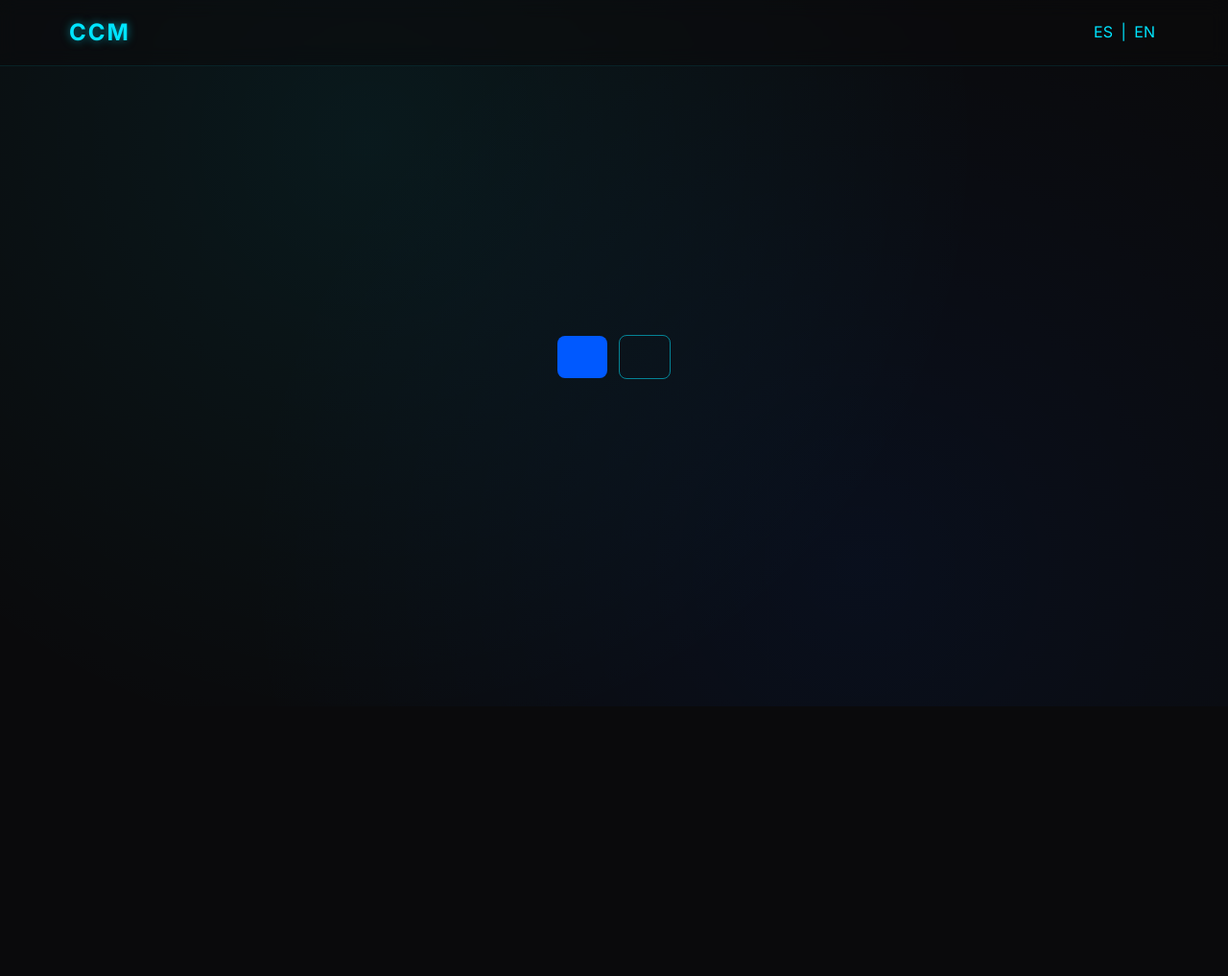
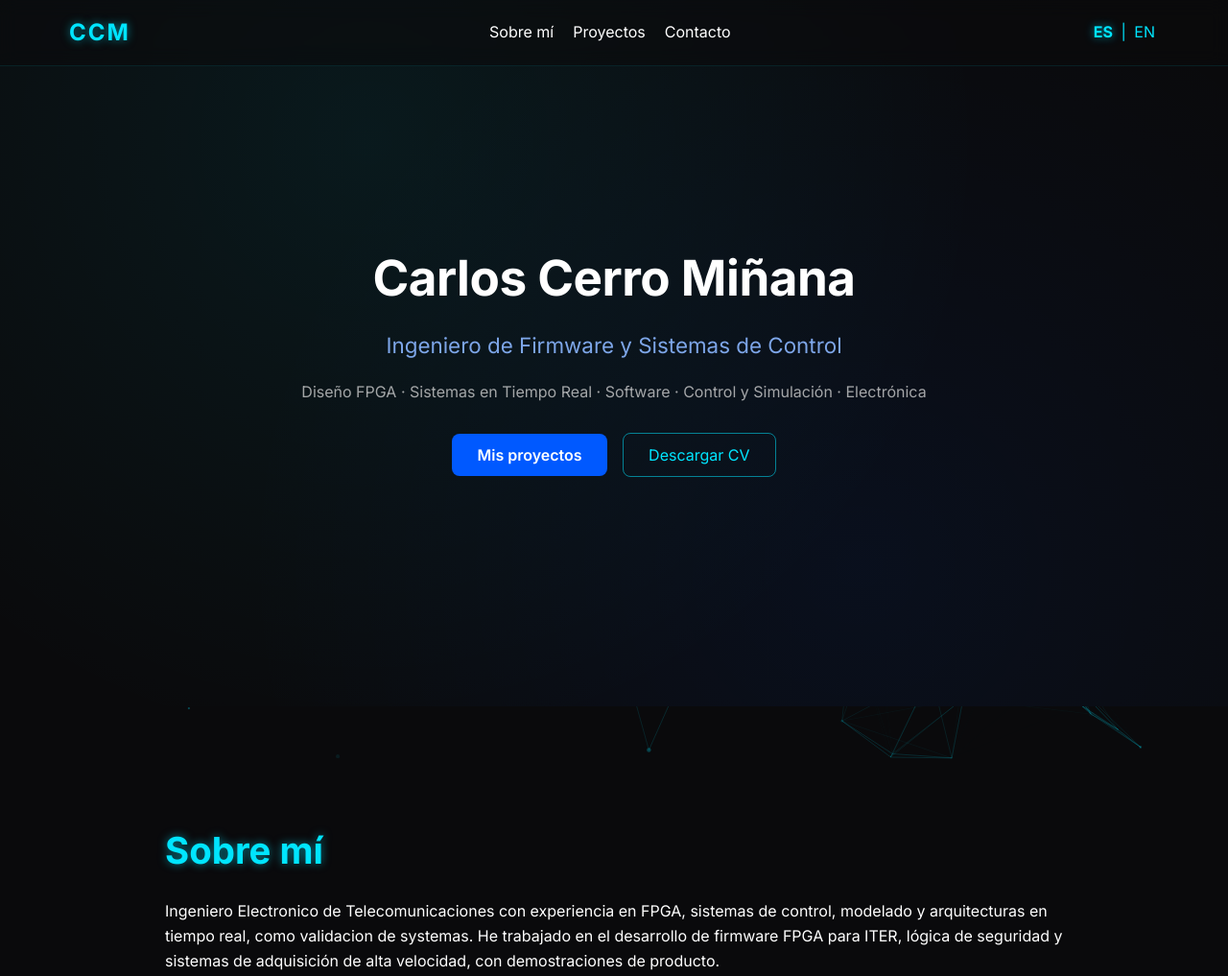
Before and after one commit to cerroca/cerroca.github.io, a plain HTML site: page index.html in a window 1280 px wide. Shown: the top 1017 px of the page at 96% size. Drawn offline with nearby package versions, Linux system fonts and the light colour scheme.

Commit message:
working version

```diff
--- a/assets/css/style.css
+++ b/assets/css/style.css
@@ -275,11 +275,11 @@ body {
    RESPONSIVE
 ========================================= */
 @media (max-width: 780px) {
-    .hero-content .title {
+    .hero-title {
         font-size: 2.8rem;
     }
 
-    .hero-content .subtitle {
+    .hero-subtitle {
         font-size: 1.4rem;
     }
 }
--- a/assets/js/main.js
+++ b/assets/js/main.js
@@ -1,14 +1,6 @@
 /* =============================================
-   LANGUAGE SYSTEM ES / EN
+   LANGUAGE SYSTEM ES / EN + UI behavior
 ============================================= */
-const es = document.getElementById("lang-es");
-const en = document.getElementById("lang-en");
-
-if (es && en) {
-  es.classList.remove("lang-active");
-  en.classList.remove("lang-active");
-  document.getElementById("lang-" + lang).classList.add("lang-active");
-}
 
 const translations = {
     es: {
@@ -17,8 +9,8 @@ const translations = {
         contact_link: "Contacto",
 
         hero_title: "Carlos Cerro Miñana",
-        hero_subtitle: "Ingeniero de Firmeware y Sistemas de Control",
-        hero_tagline: "Diseño FPGA · Sistemas en Tiempo Real · Software · Control y Simulación · Electronica",
+        hero_subtitle: "Ingeniero de Firmware y Sistemas de Control",
+        hero_tagline: "Diseño FPGA · Sistemas en Tiempo Real · Software · Control y Simulación · Electrónica",
 
         btn_projects: "Mis proyectos",
         btn_cv: "Descargar CV",
@@ -77,16 +69,16 @@ const translations = {
         timeline_title: "Career",
         timeline_content1: "Embedded Systems Engineer – Fusion for Energy",
         timeline_content2:
-            "Present – 10/2024: FPGA firmware development (HotRIO, HVPPS, ADCs), 1Gbps communication, FSM logic and diagnostics.",
+            "FPGA firmware development (HotRIO, HVPPS, ADCs), 1Gbps communication, FSM logic and diagnostics.",
         timeline_content3: "Electric Vehicle Systems Engineer – Capgemini",
         timeline_content4:
-            "10/2023 – 10/2024: Working with electric vehicle prototypes, performing software testing for CUPRA.",
+            "Working with electric vehicle prototypes, performing software testing for CUPRA.",
         timeline_content5: "Design of a Voltage Controlled Delay Line in 65 nm CMOS Technology – CERN",
         timeline_content6:
             "CERN project within the UPC Microelectronics Department, developed as my final bachelor thesis.",
         timeline_content7: "Bachelor’s Degree in Telecommunications Electronic Engineering – UPC",
         timeline_content8:
-            "2018 – 2023: Fundamentals of control, electronics and embedded systems.",
+            "Fundamentals of control, electronics and embedded systems.",
 
         projects_title: "Projects",
         project1_detail:
@@ -105,19 +97,108 @@ const translations = {
 };
 
 function setLanguage(lang) {
-    localStorage.setItem("lang", lang);
+    try {
+        localStorage.setItem("lang", lang);
+        console.log('setLanguage()', lang);
 
-    document.querySelectorAll("[data-lang-key]").forEach(el => {
-        const key = el.getAttribute("data-lang-key");
-        el.textContent = translations[lang][key];
-    });
+        document.querySelectorAll("[data-lang-key]").forEach(el => {
+            const key = el.getAttribute("data-lang-key");
+            const value = translations[lang] && translations[lang][key];
+            el.innerHTML = value !== undefined ? value : '';
+        });
 
-    document.getElementById("lang-es").classList.remove("lang-active");
-    document.getElementById("lang-en").classList.remove("lang-active");
-    document.getElementById("lang-" + lang).classList.add("lang-active");
+        const elEs = document.getElementById("lang-es");
+        const elEn = document.getElementById("lang-en");
+        if (elEs) elEs.classList.remove("lang-active");
+        if (elEn) elEn.classList.remove("lang-active");
+        const langEl = document.getElementById("lang-" + lang);
+        if (langEl) langEl.classList.add("lang-active");
+    } catch (err) {
+        console.error('Error in setLanguage:', err);
+    }
 }
 
-document.addEventListener("DOMContentLoaded", () => {
+// Apply saved/default language on load (safe for defer/normal script)
+function applyInitialLanguage() {
     const lang = localStorage.getItem("lang") || "es";
     setLanguage(lang);
+}
+
+document.addEventListener("DOMContentLoaded", applyInitialLanguage);
+if (document.readyState !== 'loading') applyInitialLanguage();
+
+/* ===============================================
+   PARTICLES BACKGROUND (if available)
+================================================ */
+if (typeof particlesJS !== 'undefined') {
+    try {
+        particlesJS("particles-js", {
+            "particles": {
+                "number": { "value": 80, "density": { "enable": true, "value_area": 900 } },
+                "color": { "value": "#00e5ff" },
+                "shape": { "type": "circle", "stroke": { "width": 0, "color": "#000000" } },
+                "opacity": { "value": 0.3, "random": true, "anim": { "enable": false } },
+                "size": { "value": 3, "random": true, "anim": { "enable": false } },
+                "line_linked": { "enable": true, "distance": 150, "color": "#00e5ff", "opacity": 0.25, "width": 1 },
+                "move": { "enable": true, "speed": 1.2, "direction": "none", "out_mode": "out" }
+            },
+            "interactivity": {
+                "detect_on": "canvas",
+                "events": { "onhover": { "enable": true, "mode": "grab" }, "onclick": { "enable": true, "mode": "push" } },
+                "modes": { "grab": { "distance": 180, "line_linked": { "opacity": 0.35 } }, "push": { "particles_nb": 4 } }
+            },
+            "retina_detect": true
+        });
+    } catch (err) {
+        console.warn('particlesJS init failed', err);
+    }
+}
+
+/* =============================
+   PROJECT MODALS
+============================= */
+const modal = document.getElementById("project-modal");
+const modalTitle = document.getElementById("modal-title");
+const modalDescription = document.getElementById("modal-description");
+const modalExtra = document.getElementById("modal-extra");
+const modalClose = document.querySelector(".modal-close");
+
+function openProjectModal(title, description, extraHTML) {
+    if (!modal) return;
+    modalTitle.textContent = title;
+    modalDescription.textContent = description;
+    modalExtra.innerHTML = extraHTML || '';
+    modal.style.display = "flex";
+}
+
+if (modalClose) modalClose.addEventListener("click", () => modal.style.display = "none");
+window.addEventListener("click", e => { if (e.target === modal) modal.style.display = "none"; });
+
+/* Scroll reveal */
+function revealOnScroll() {
+    const reveals = document.querySelectorAll(".reveal");
+    for (let i = 0; i < reveals.length; i++) {
+        const element = reveals[i];
+        const elementTop = element.getBoundingClientRect().top;
+        const windowHeight = window.innerHeight;
+        if (elementTop < windowHeight - 80) element.classList.add("active");
+    }
+}
+window.addEventListener("scroll", revealOnScroll);
+window.addEventListener("load", revealOnScroll);
+
+/* Smooth scrolling for anchor links */
+document.addEventListener('click', function (e) {
+    const el = e.target.closest("a[href^='#']");
+    if (!el) return;
+    const href = el.getAttribute('href');
+    if (!href || href === '#') return;
+    const target = document.querySelector(href);
+    if (target) {
+        e.preventDefault();
+        window.scrollTo({ top: target.offsetTop - 40, behavior: 'smooth' });
+    }
 });
+
+/* Expose openProjectModal globally for inline onclick in projects.html */
+window.openProjectModal = openProjectModal;
--- a/index.html
+++ b/index.html
@@ -47,9 +47,9 @@
 <!-- HERO -->
 <header class="hero">
     <div class="hero-content">
-        <h1 class="hero_title" data-lang-key="hero_title"></h1>
-        <h2 class="hero_subtitle" data-lang-key="hero_subtitle"></h2>
-        <p class="hero_tagline" data-lang-key="hero_tagline"></p>
+        <h1 class="hero-title" data-lang-key="hero_title"></h1>
+        <h2 class="hero-subtitle" data-lang-key="hero_subtitle"></h2>
+        <p class="hero-tagline" data-lang-key="hero_tagline"></p>
 
         <div class="hero-buttons">
             <a href="#projects" class="btn hero-btn-primary" data-lang-key="btn_projects"></a>
@@ -156,6 +156,6 @@
     <p>LinkedIn: <a href="https://www.linkedin.com/in/carlos-cerro-mi%C3%B1ana-32a5a4244/?trk=opento_sprofile_details" target="_blank">LinkedIn</a></p>
 </section>
 
-<script src="assets/js/main.js"></script>
+<script src="assets/js/main.js" defer></script>
 </body>
 </html>
```
